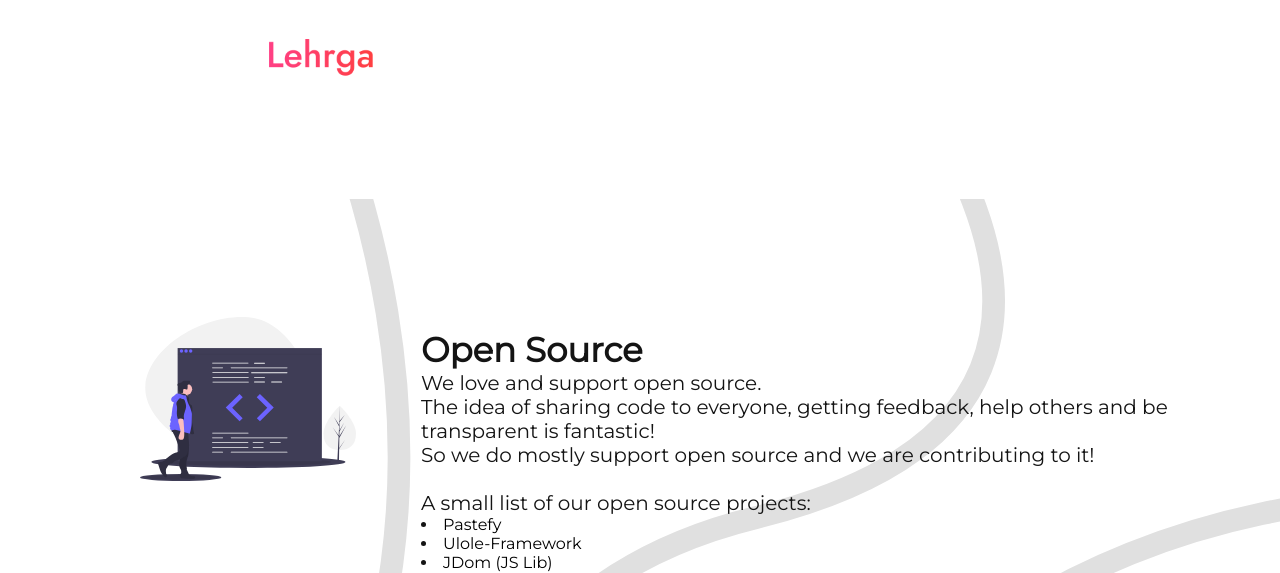
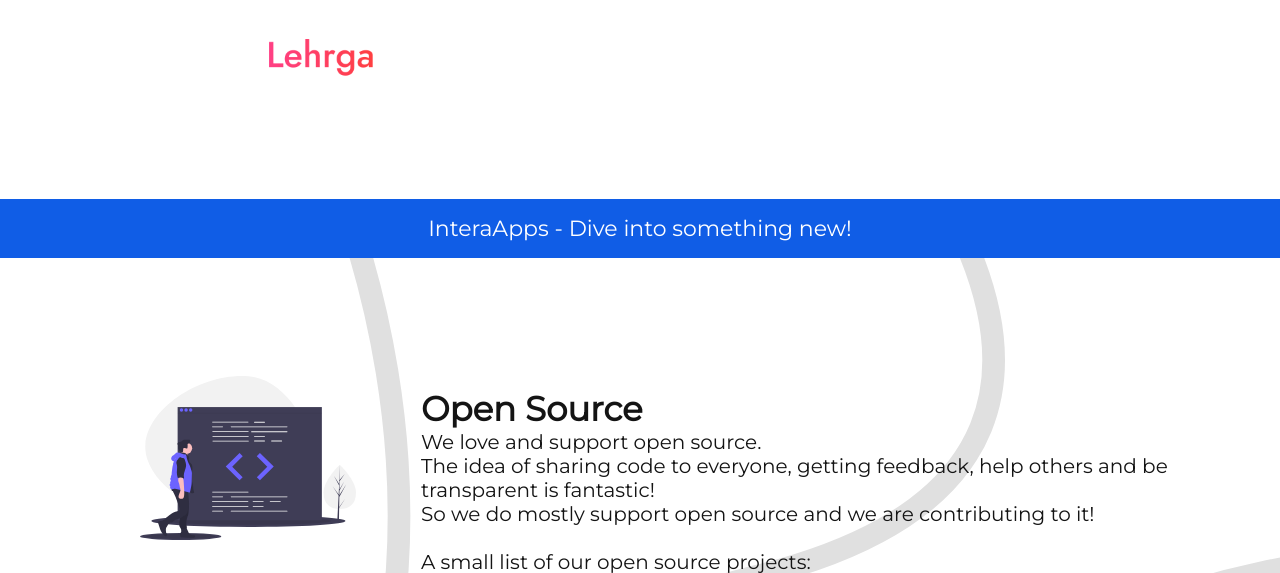
Before and after one commit to interaapps-archive/website-old, a PHP site: page / in a window 1280 px wide. Shown: the part 557-1130 px from the top of the page. Run offline with PHP 8.4, Linux system fonts and the light colour scheme; some libraries are stand-ins or nearby versions.

Commit message:
ADded some link to route

```diff
--- a/app/route.php
+++ b/app/route.php
@@ -48,7 +48,7 @@ $router->get("/projects/uloleframework", function() {
 });
 
 $router->get("/projects/pastefy", function() {
-  return view("github", [
+  return view("pastefy", [
     "pagetitle"=>"Pastefy",
     "github"=>"https://github.com/interaapps/pastefy"
   ]);
@@ -56,21 +56,30 @@ $router->get("/projects/pastefy", function() {
 
 $router->get("/projects/uppm", function() {
   return view("github", [
-    "pagetitle"=>"Pastefy",
+    "pagetitle"=>"UPPM",
     "github"=>"https://github.com/interaapps/uppm"
-  ]);
-});
-
-$router->get("/projects/pastefy", function() {
-  return view("github", [
-    "pagetitle"=>"Pastefy",
-    "github"=>"https://github.com/interaapps/pastefy"
   ]);
 });
 
 $router->get("/projects/website", function() {
   return view("github", [
-    "pagetitle"=>"Pastefy",
+    "pagetitle"=>"Website",
     "github"=>"https://github.com/interaapps/website"
   ]);
 });
+
+
+$router->get("/projects/quotysco", function() { return view("Quotysco", [ "pagetitle"=>"Quotysco", "github"=>"https://github.com/interaapps/quotysco" ]); });
+$router->get("/quotysco", function() { return view("Quotysco", [ "pagetitle"=>"Quotysco", "github"=>"https://github.com/interaapps/quotysco" ]); });
+
+
+$router->get("/projects/punyshort", function() {
+  return view("github", [
+    "pagetitle"=>"Punyshort",
+    "github"=>"https://github.com/interaapps/punyshort"
+  ]);
+});
+
+use ulole\core\classes\Response;
+
+$router->get("qu", function(){return Response::redirect("https://quotysco.ga");});
--- a/resources/compile/views/homepage.view.php
+++ b/resources/compile/views/homepage.view.php
@@ -40,6 +40,10 @@
         </div>
     </div>
 
+</div>
+
+<div style="background: #105de6; color:#FFFFFF; text-align: center; padding: 16px 0px;">
+<a style="font-size: 22px">InteraApps - Dive into something new!</a>
 </div>
 
 <div class="lightsection withBackgroundImage0x2">
--- a/resources/views/homepage.php
+++ b/resources/views/homepage.php
@@ -40,6 +40,10 @@
         </div>
     </div>
 
+</div>
+
+<div style="background: #105de6; color:#FFFFFF; text-align: center; padding: 16px 0px;">
+<a style="font-size: 22px">InteraApps - Dive into something new!</a>
 </div>
 
 <div class="lightsection withBackgroundImage0x2">
```
